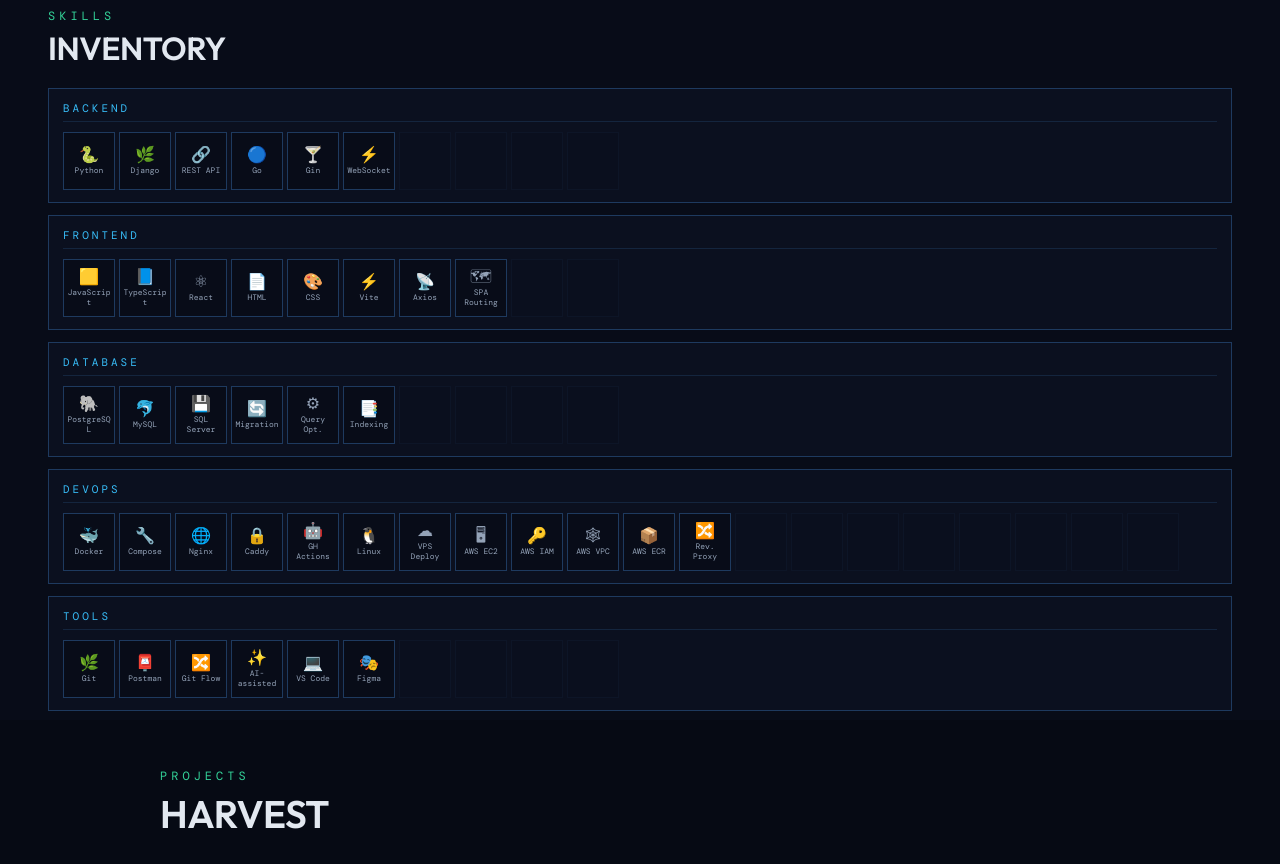
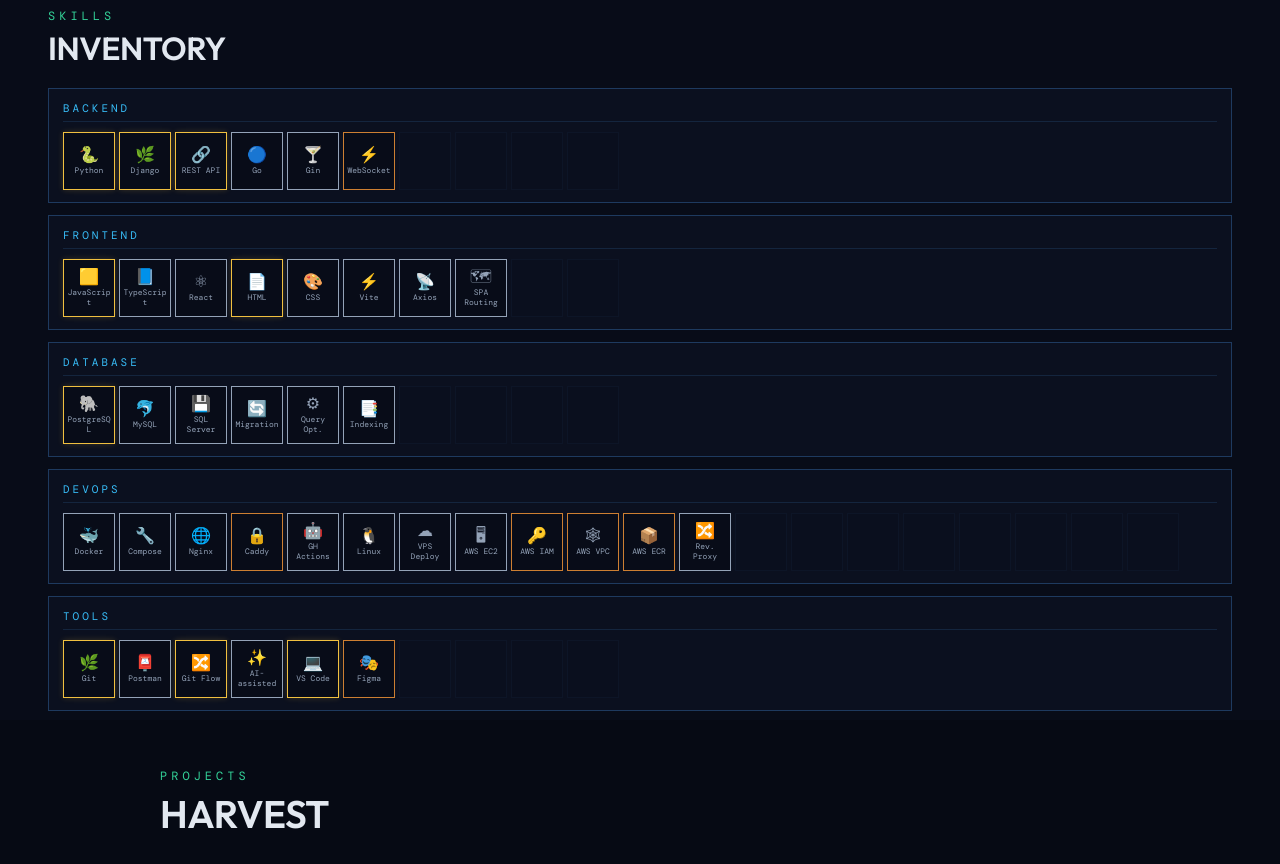
Before and after one commit to toypipop/portfolio, a React (Vite) app: page / in a window 1280 px wide. Shown: the part 1560-2424 px from the top of the page. Built offline with nearby package versions, Linux system fonts and the light colour scheme.

Commit message:
feat(skills): border color = skill level (bronze/silver/gold)

```diff
--- a/src/pages/Skills/Skills.module.css
+++ b/src/pages/Skills/Skills.module.css
@@ -66,11 +66,14 @@
   justify-content: center;
   gap: 3px;
   cursor: default;
-  transition: border-color 150ms ease, background 150ms ease;
+  transition: opacity 150ms ease, background 150ms ease;
 }
 
+.slotBronze { border-color: #cd7f32; }
+.slotSilver { border-color: #94a3b8; }
+.slotGold   { border-color: #f0c040; box-shadow: 0 0 6px rgba(240,192,64,0.2); }
+
 .slot:not(.slotEmpty):hover {
-  border-color: var(--color-accent-gold);
   background: rgba(56, 189, 248, 0.06);
   z-index: 10;
 }
--- a/src/pages/Skills/Skills.tsx
+++ b/src/pages/Skills/Skills.tsx
@@ -19,18 +19,19 @@ function Pips({ level }: { level: 1 | 2 | 3 }): React.JSX.Element {
   )
 }
 
+const LEVEL_CLASS: Record<1 | 2 | 3, string> = {
+  1: styles.slotBronze,
+  2: styles.slotSilver,
+  3: styles.slotGold,
+}
+
 function ItemSlot({ skill }: { skill: Skill }): React.JSX.Element {
   return (
-    <div className={styles.slot}>
+    <div className={`${styles.slot} ${LEVEL_CLASS[skill.level]}`}>
       <span className={styles.slotIcon}>{skill.icon}</span>
       <span className={styles.slotName}>{skill.name}</span>
       <div className={styles.tooltip}>
         <span className={styles.tooltipName}>{skill.name}</span>
-        <div className={styles.tooltipPips}>
-          {([1, 2, 3] as const).map((n) => (
-            <span key={n} className={n <= skill.level ? styles.pipFilled : styles.pipEmpty}>◆</span>
-          ))}
-        </div>
       </div>
     </div>
   )
```
